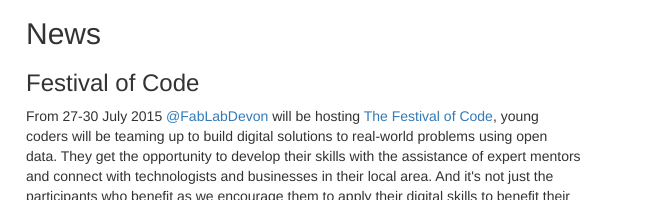
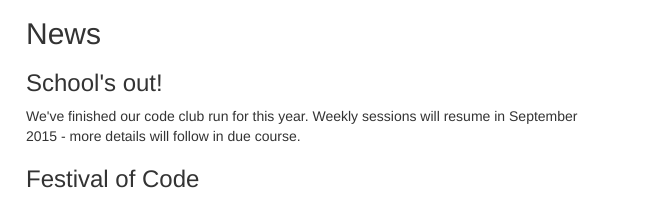
Before and after one commit to ExeterCodeClub/exetercodeclub.github.io, a plain HTML site: page index.html in a window 1280 px wide. Shown: the part 635-835 px from the top of the page, 629-1280 px from the left. Drawn offline with nearby package versions, Linux system fonts and the light colour scheme.

Commit message:
added 'schools out'

```diff
--- a/index.html
+++ b/index.html
@@ -61,6 +61,8 @@
 			</div>
 
 			<h2>News</h2>
+			<h3>School's out!</h3>
+			<p>We've finished our code club run for this year. Weekly sessions will resume in September 2015 - more details will follow in due course.</p>
        <h3>Festival of Code</h3>
 			<p>From 27-30 July 2015 <a href="https://twitter.com/fablabdevon" target="_blank">@FabLabDevon</a> will be hosting <a href="http://festival.yrs.io/" target="_blank">The Festival of Code</a>, young coders will be teaming up to build digital solutions to real-world problems using open data.
       They get the opportunity to develop their skills with the assistance of expert mentors and connect with technologists and businesses in their local area.
```
